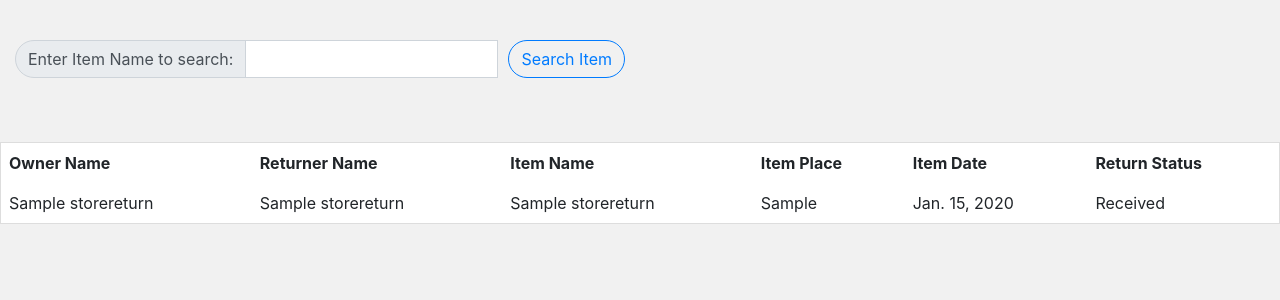
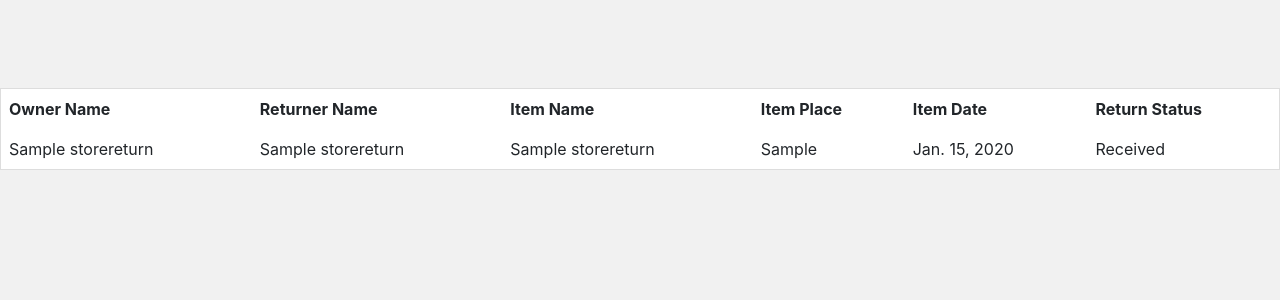
Before and after one commit to Khilan9/LostAndFOund, a Django app: page /showreturn in a window 1280 px wide. Shown: the part 56-356 px from the top of the page. Run offline with Django 3.2, Linux system fonts and the light colour scheme; tables that the repository leaves empty hold one stand-in row (values such as "Sample post"); some libraries are stand-ins or nearby versions.

Commit message:
Add files via upload

```diff
--- a/mainsettinglostandfound/templates/showfound.html
+++ b/mainsettinglostandfound/templates/showfound.html
@@ -24,6 +24,7 @@
 <link rel="stylesheet" href="https://stackpath.bootstrapcdn.com/bootstrap/4.4.1/css/bootstrap.min.css" integrity="sha384-Vkoo8x4CGsO3+Hhxv8T/Q5PaXtkKtu6ug5TOeNV6gBiFeWPGFN9MuhOf23Q9Ifjh" crossorigin="anonymous">
 
 <link rel="stylesheet" href={% static 'showlost.css'%}>
+
 </head>
 <body>
 
@@ -125,7 +126,7 @@
                         <p class="card-text">Brand : {{s.brand}}</p>
                         <p class="card-text">Place : {{s.place}}</p>
                         <p class="card-text">Date : {{s.date}}</p>
-                        <p class="card-text">Description : {{s.description}}</p>
+                        <p class="card-text text-wrap" style="width: 15rem;">Description : {{s.description}}</p>
                         <p class="card-text">Founded by : {{s.foundername}}</p>
                         <p class="card-text">Handedover To: {{s.handovername}}</p>
                         <p class="card-text">Branch : {{s.branchname}}</p>
--- a/mainsettinglostandfound/templates/showmatching.html
+++ b/mainsettinglostandfound/templates/showmatching.html
@@ -57,7 +57,7 @@
 </nav>
 
  <br><br><br><br>
- <form class="col-sm-6" method="POST" action="/searchlost">
+ {% comment %} <form class="col-sm-6" method="POST" action="/searchlost">
   {% csrf_token %}
   <div class="input-group mb-3">
     <div class="input-group-prepend">
@@ -67,7 +67,7 @@
     <button class="btn btn-outline-primary" type="submit">Search Item</button>
   </div>
 
-</form>
+</form> {% endcomment %}
 
  <br><br>
 <div ><!--style="overflow-x:auto;"-->
--- a/mainsettinglostandfound/templates/showreturn.html
+++ b/mainsettinglostandfound/templates/showreturn.html
@@ -3,7 +3,7 @@
 
 <html>
 <head>
-  <title>Claim Items List</title>
+  <title>Return Items List</title>
   <link rel="stylesheet" href="{% static 'bootstrapfiles/bootstrap.min.css' %}">
   <link rel="stylesheet" href={% static 'showlost.css'%}>
   <style>
@@ -57,17 +57,7 @@
 </nav>
 
  <br><br><br><br>
- <form class="col-sm-6" method="POST" action="/searchlost">
-  {% csrf_token %}
-  <div class="input-group mb-3">
-    <div class="input-group-prepend">
-      <span class="input-group-text" >Enter Item Name to search: </span>
-    </div>
-    <input type="text" class="form-control" name="searchlostitem">
-    <button class="btn btn-outline-primary" type="submit">Search Item</button>
-  </div>
 
-</form>
 
  <br><br>
 <div ><!--style="overflow-x:auto;"-->
--- a/mainsettinglostandfound/templates/thanksforclaim.html
+++ b/mainsettinglostandfound/templates/thanksforreturn.html
@@ -7,7 +7,6 @@
   <link rel="stylesheet" href="https://stackpath.bootstrapcdn.com/bootstrap/4.4.1/css/bootstrap.min.css" integrity="sha384-Vkoo8x4CGsO3+Hhxv8T/Q5PaXtkKtu6ug5TOeNV6gBiFeWPGFN9MuhOf23Q9Ifjh" crossorigin="anonymous">
 
   <link rel="stylesheet" href="{%static 'lostform.css'%} "></link>
-
 
 
 </head>
@@ -48,10 +47,10 @@
   </div>
   <div class="card-body">
     <h3 class="card-title">
-      Mail for claim request has been sended and Item is added to claim list.</h5>
+      Mail for return request has been sended and Item is added to return item list.</h5>
 
     <a href="/webmainpage" class="btn btn-primary">Go to Home page</a>
-    <a href="/showclaim" class="btn btn-primary">Show found items</a>
+    <a href="/showreturn" class="btn btn-primary">Show Returned items</a>
   </div>
 
 </div>
```
Also changed, not shown: mainsettinglostandfound/templates/showclaim.html (+0 -10 lines), mainsettinglostandfound/templates/showlost.html (+9 -4 lines).
